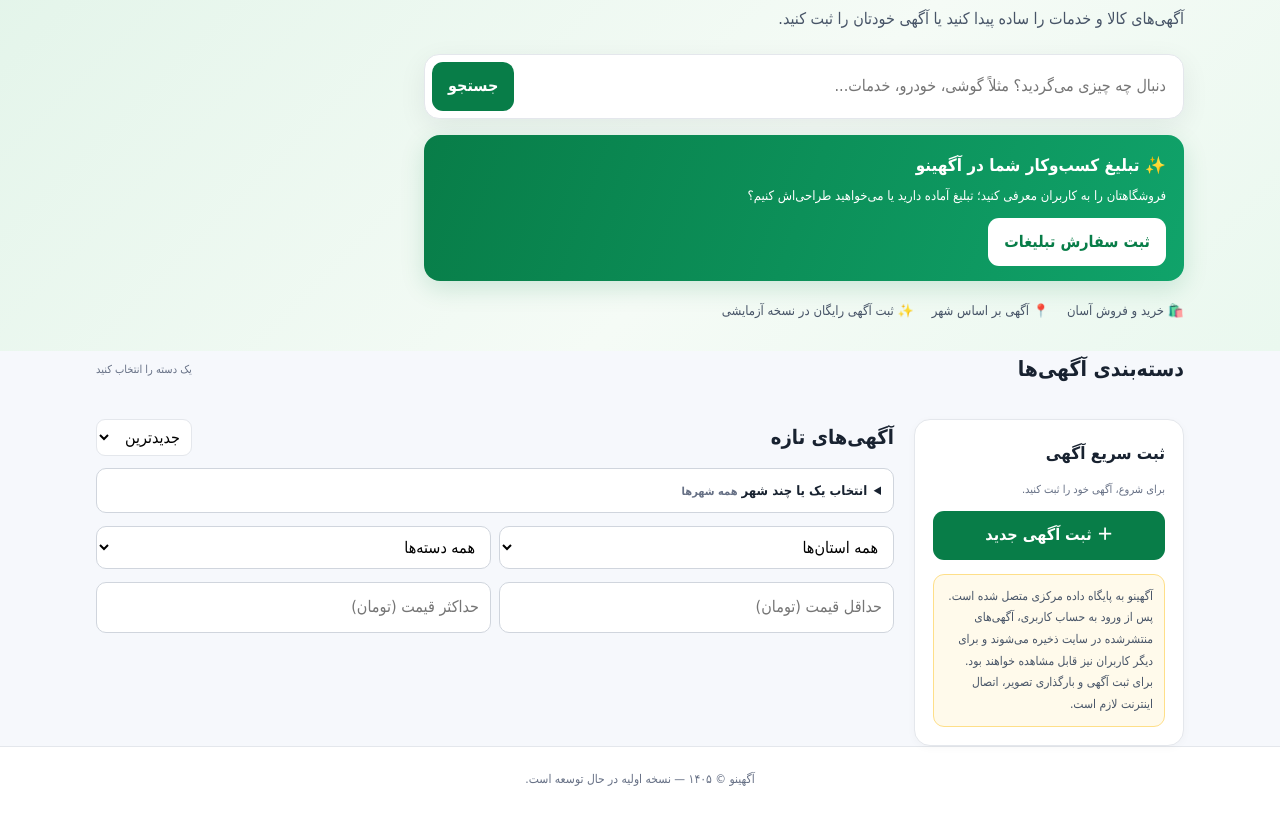
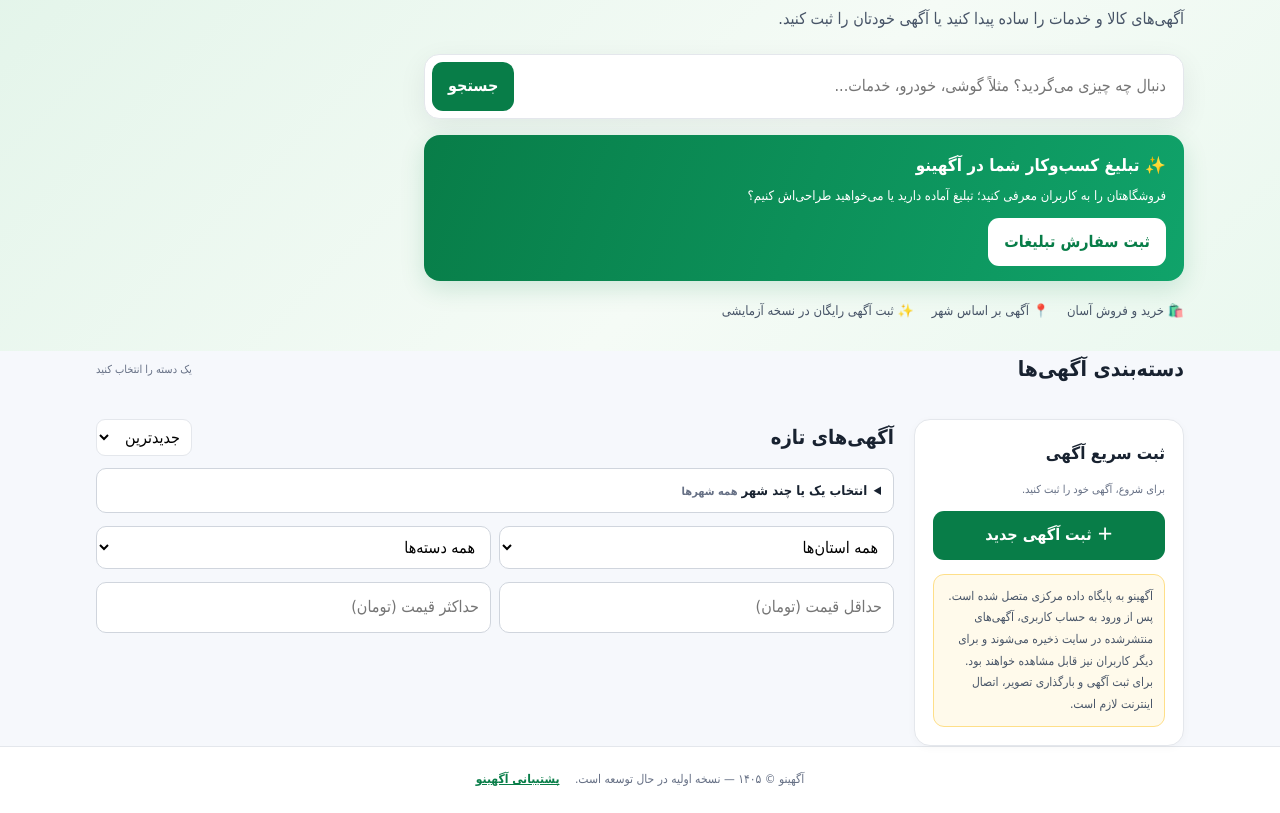
Before and after one commit to amira136452-dot/Agahino, a plain HTML site: page index.html in a window 1280 px wide. Shown: the part 188-1001 px from the top of the page. Drawn offline with nearby package versions, Linux system fonts and the light colour scheme.

Commit message:
Link support center from homepage

```diff
--- a/index.html
+++ b/index.html
@@ -63,7 +63,7 @@ footer{border-top:1px solid var(--line);background:#fff;padding:22px 0;color:var
 <div class="field" style="display:flex;gap:8px;flex-wrap:wrap"><input id="minPriceFilter" type="number" min="0" placeholder="حداقل قیمت (تومان)" oninput="render()" style="flex:1;min-width:140px"><input id="maxPriceFilter" type="number" min="0" placeholder="حداکثر قیمت (تومان)" oninput="render()" style="flex:1;min-width:140px"></div>
 <div class="cards" id="cards"></div></section>
 </div></main>
-<footer><div class="wrap">آگهینو © ۱۴۰۵ — نسخه اولیه در حال توسعه است.</div></footer>
+<footer><div class="wrap">آگهینو © ۱۴۰۵ — نسخه اولیه در حال توسعه است. <a href="./support.html" style="color:#087d48;font-weight:700;margin-right:12px">پشتیبانی آگهینو</a></div></footer>
 <div class="modal-back" id="modal" onclick="if(event.target===this)closeModal()"><div class="modal">
 <div class="modal-head"><h2>ثبت آگهی جدید</h2><button class="close" onclick="closeModal()">×</button></div>
 <form id="adForm" onsubmit="saveAd(event)">
```
